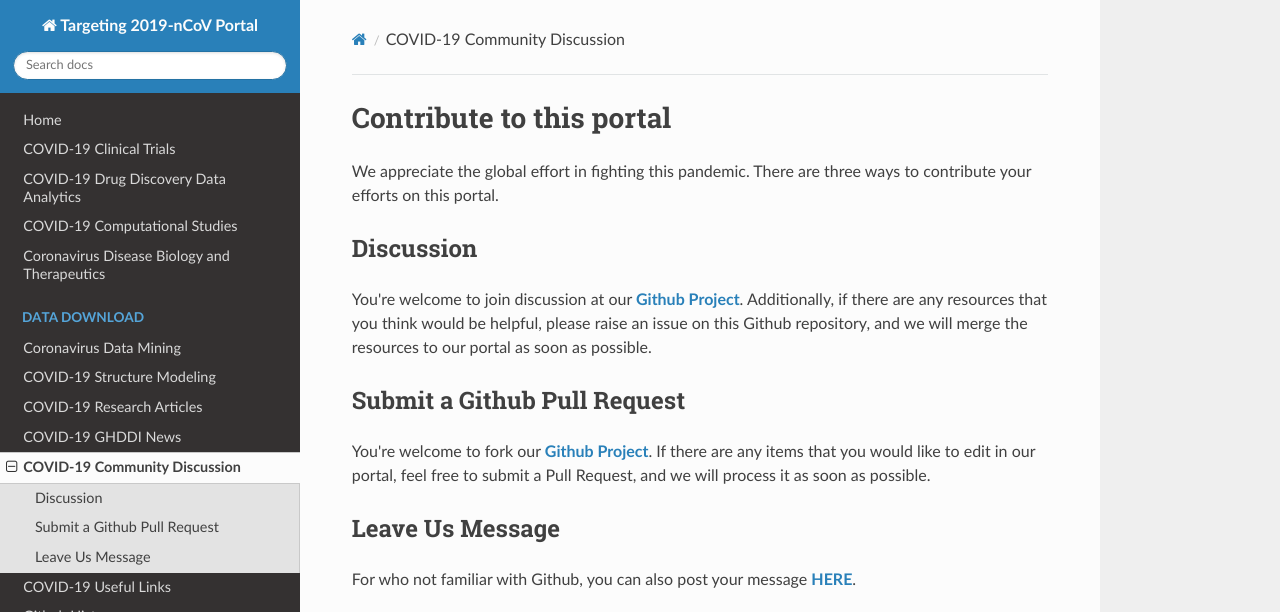
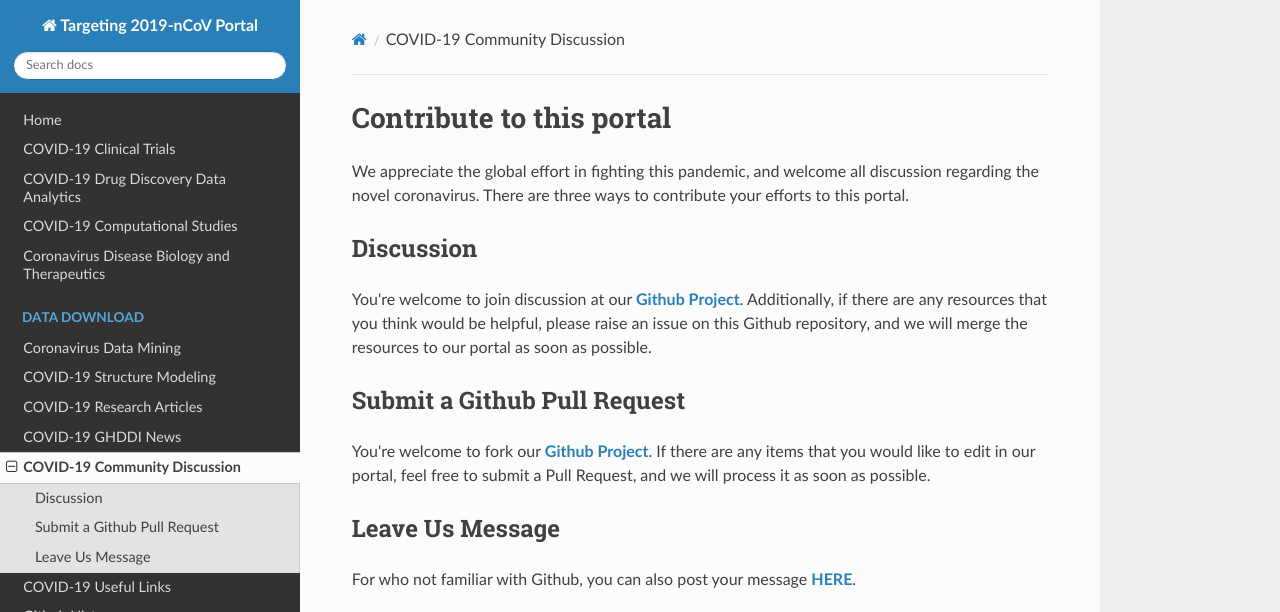
Before and after one commit to GHDDI-AILab/Targeting2019-nCoV, an MkDocs documentation site: the page built from docs/contact_us.md, in a window 1280 px wide, cut to the strip 0-612 px from the top of the page. Built offline with MkDocs 1.6.1, drawn with Linux system fonts in a browser that asks for light colours; nearby versions of some CDN libraries.

Commit message:
Update contact_us.md

```diff
--- a/docs/contact_us.md
+++ b/docs/contact_us.md
@@ -1,5 +1,5 @@
 # Contribute to this portal
-We appreciate the global effort in fighting this pandemic. There are three ways to contribute your efforts on this portal.
+We appreciate the global effort in fighting this pandemic, and welcome all discussion regarding the novel coronavirus. There are three ways to contribute your efforts to this portal.
 
 
 ## Discussion
```
